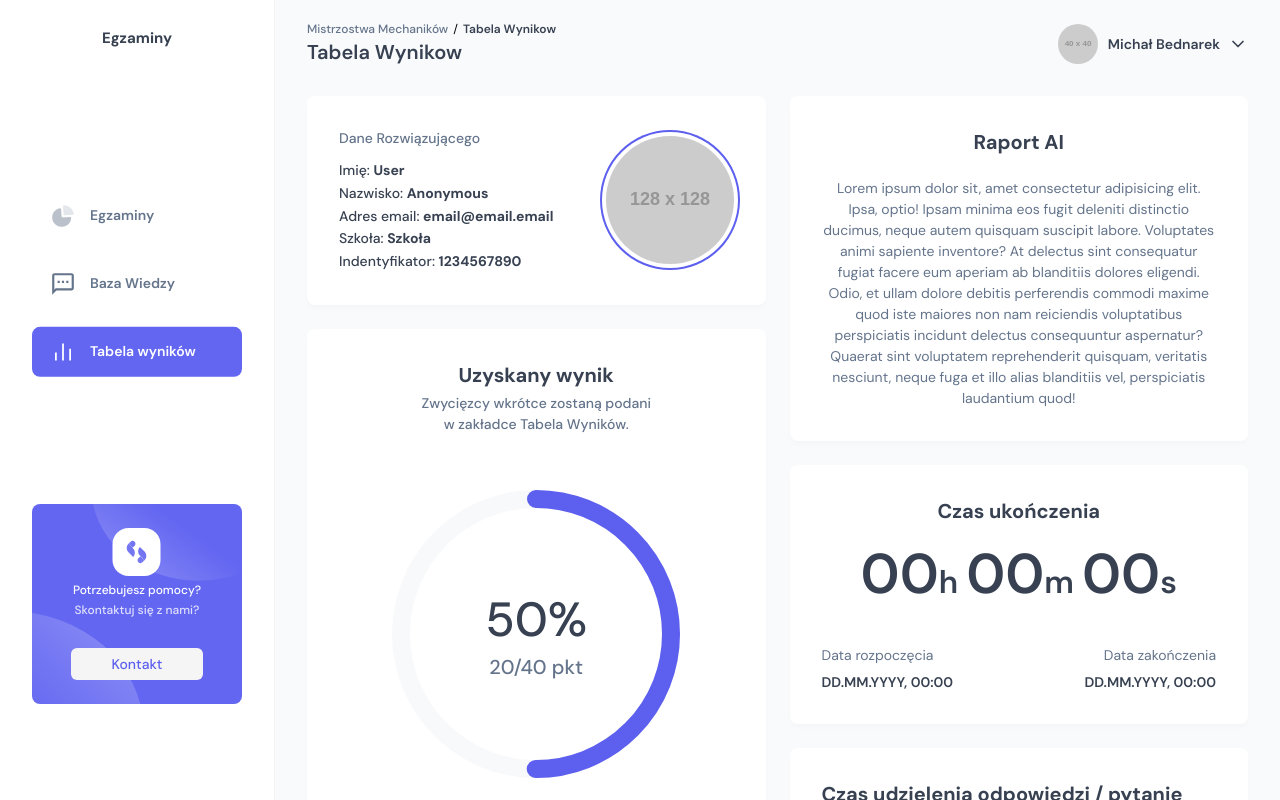
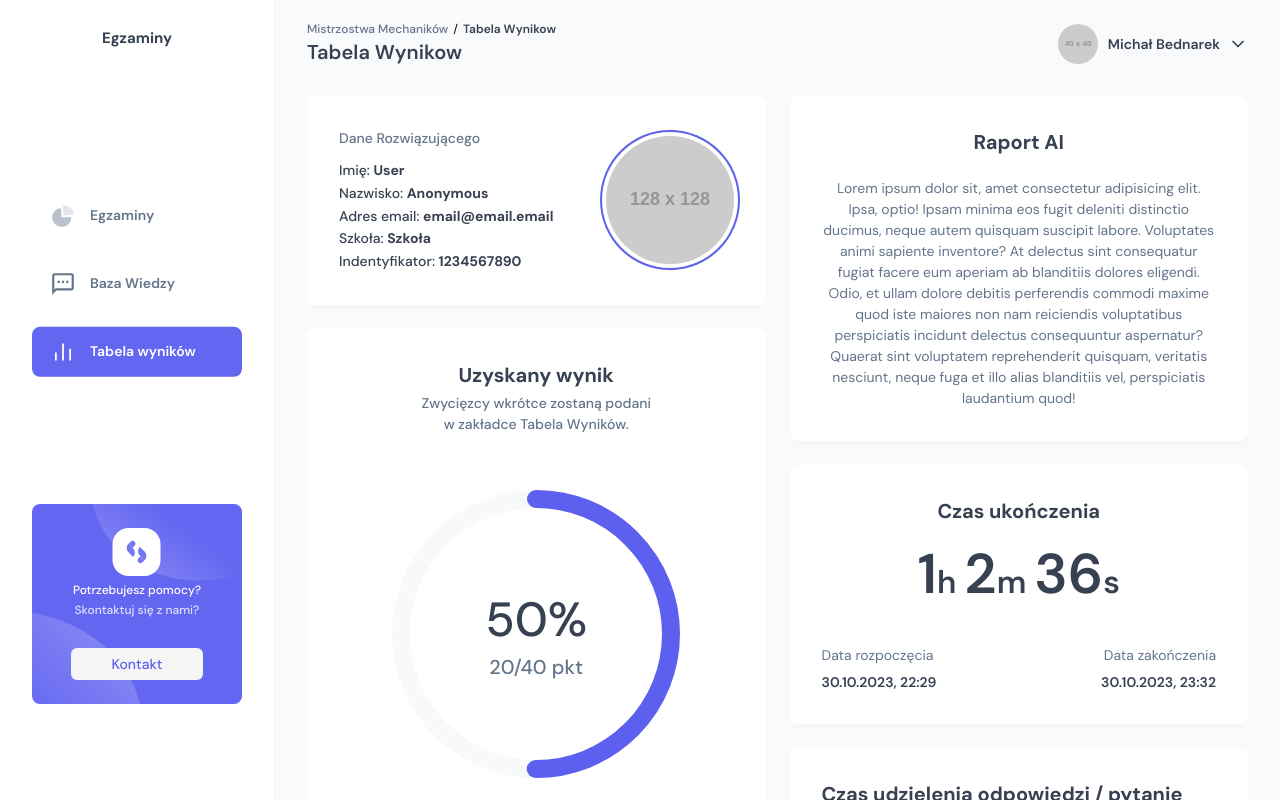
Before and after one commit to Vetther/HackHeroes2023, a Next.js app in the folder apps/frontend/: page /tabela-wynikow in a window 1280 px wide. Built offline with nearby package versions, Linux system fonts and the light colour scheme.

Commit message:
Animated Results Time

```diff
--- a/apps/frontend/src/components/results/index.tsx
+++ b/apps/frontend/src/components/results/index.tsx
@@ -15,7 +15,10 @@ export default function Results() {
         <div className="flex w-full flex-col gap-6">
           <div className="flex h-full w-full flex-col gap-6 2xl:h-auto 2xl:flex-row">
             <AIRaport />
-            <Time />
+            <Time
+              start={new Date(new Date().getTime() - 62.6 * 60 * 1000)}
+              end={new Date()}
+            />
           </div>
           <Chart className="hidden xl:flex" />
         </div>
--- a/apps/frontend/src/components/results/time.tsx
+++ b/apps/frontend/src/components/results/time.tsx
@@ -1,6 +1,28 @@
+"use client"
+
+import useCountAnimate from "@/hooks/use-count-animate"
+import { motion } from "framer-motion"
 import { Card, CardTitle } from "../ui/card"
 
-export default function Time() {
+type TimeProps = {
+  start: Date
+  end: Date
+}
+
+export default function Time({ start, end }: TimeProps) {
+  const time = new Date(end.getTime() - start.getTime())
+  const hours = useCountAnimate(0, time.getUTCHours())
+  const minutes = useCountAnimate(0, time.getUTCMinutes())
+  const seconds = useCountAnimate(0, time.getUTCSeconds())
+
+  const dateFormat = Intl.DateTimeFormat("pl-PL", {
+    day: "2-digit",
+    month: "2-digit",
+    year: "numeric",
+    hour: "2-digit",
+    minute: "2-digit",
+  })
+
   return (
     <Card className="w-full items-center justify-between">
       <div className="flex shrink grow basis-0 flex-col items-center justify-center gap-2.5">
@@ -8,7 +30,8 @@ export default function Time() {
         <div className="flex gap-2">
           <div>
             <span className="text-[56px] font-semibold leading-[78.4px] text-gray-700">
-              00
+              {hours.get() > 10 && "0"}
+              <motion.span>{hours}</motion.span>
             </span>
             <span className="text-[32px] font-semibold leading-[44.8px] text-gray-700">
               h
@@ -16,7 +39,8 @@ export default function Time() {
           </div>
           <div>
             <span className="text-[56px] font-semibold leading-[78.4px] text-gray-700">
-              00
+              {minutes.get() > 10 && "0"}
+              <motion.span>{minutes}</motion.span>
             </span>
             <span className="text-[32px] font-semibold leading-[44.8px] text-gray-700">
               m
@@ -24,7 +48,8 @@ export default function Time() {
           </div>
           <div>
             <span className="text-[56px] font-semibold leading-[78.4px] text-gray-700">
-              00
+              {seconds.get() > 10 && "0"}
+              <motion.span>{seconds}</motion.span>
             </span>
             <span className="text-[32px] font-semibold leading-[44.8px] text-gray-700">
               s
@@ -38,7 +63,8 @@ export default function Time() {
             Data rozpoczęcia
           </span>
           <span className="font-semibold leading-tight text-gray-700">
-            DD.MM.YYYY, 00:00
+            {/* DD.MM.YYYY, 00:00 */}
+            {dateFormat.format(start)}
           </span>
         </div>
         <div className="inline-flex shrink grow basis-0 flex-col items-end justify-center gap-2">
@@ -46,7 +72,8 @@ export default function Time() {
             Data zakończenia
           </span>
           <span className="font-semibold leading-tight text-gray-700">
-            DD.MM.YYYY, 00:00
+            {/* DD.MM.YYYY, 00:00 */}
+            {dateFormat.format(end)}
           </span>
         </div>
       </div>
```
